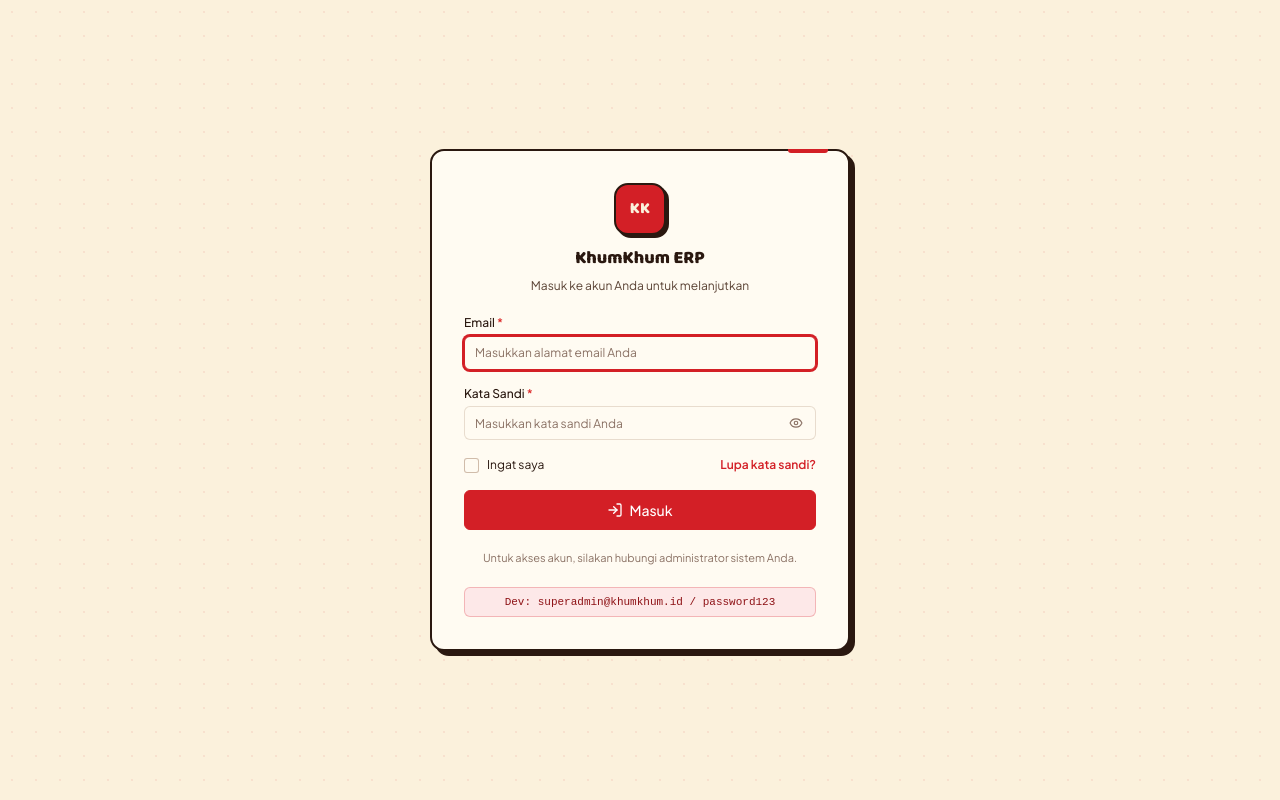
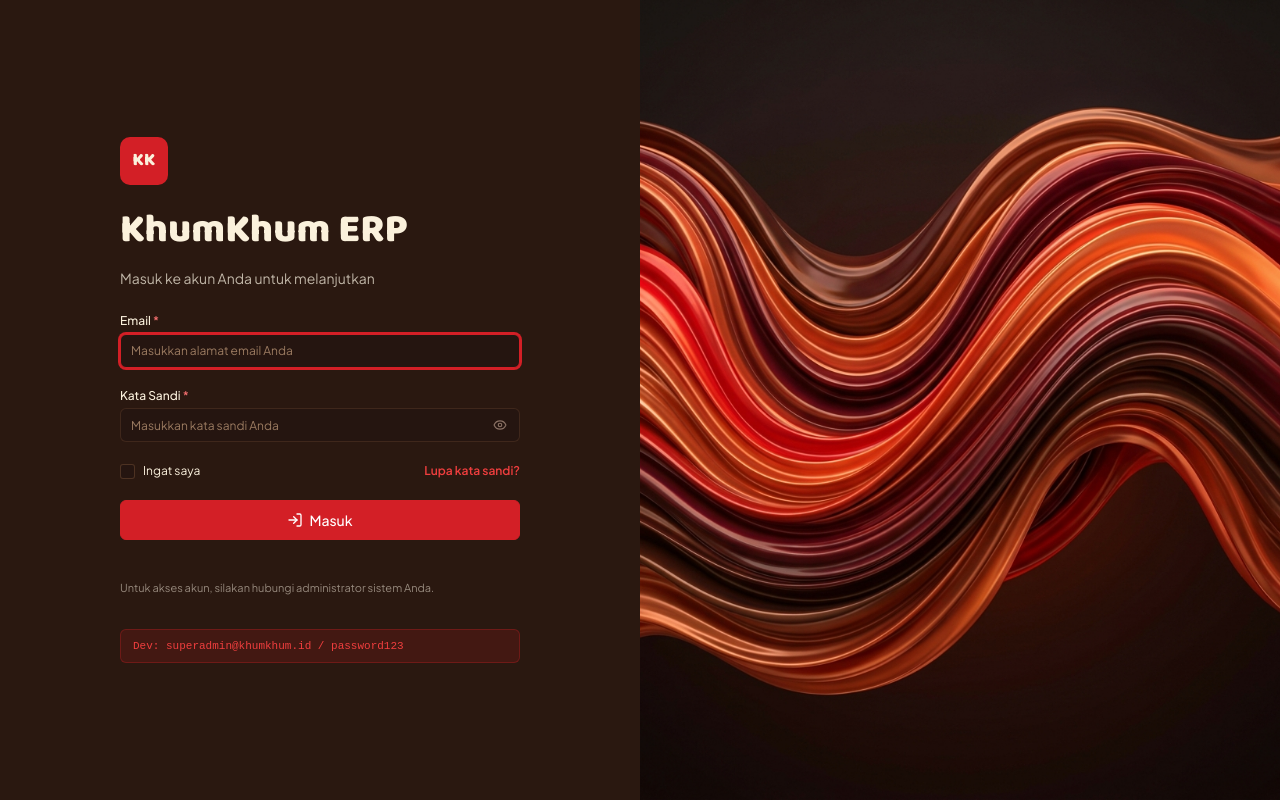
Before and after one commit to faa08/ERP-Khumkhum, a Next.js app: page /login in a window 1280 px wide. Built offline with nearby package versions, Linux system fonts and the light colour scheme; no server answers.

Commit message:
feat: redesign login page with KhumKhum split screen theme

```diff
--- a/src/app/(auth)/auth.module.css
+++ b/src/app/(auth)/auth.module.css
@@ -3,15 +3,32 @@
 .layout {
   min-height: 100vh;
   display: flex;
-  align-items: center;
-  justify-content: center;
-  background-color: var(--cream);
-  background-image: radial-gradient(circle, rgba(211,31,38,0.08) 1px, transparent 1px);
-  background-size: 24px 24px;
-  padding: var(--space-4);
+  background-color: var(--ink); /* Dark background for the left side */
 }
 
 .panel {
+  flex: 1;
+  display: flex;
+  align-items: center;
+  justify-content: center;
+  padding: var(--space-8);
   width: 100%;
-  max-width: 420px;
 }
+
+.visual {
+  display: none;
+}
+
+@media (min-width: 1024px) {
+  .panel {
+    flex: 0 0 50%;
+  }
+  .visual {
+    display: block;
+    flex: 1;
+    background-image: url('/images/login-bg.jpg');
+    background-size: cover;
+    background-position: center;
+    background-repeat: no-repeat;
+  }
+}
--- a/src/app/(auth)/layout.tsx
+++ b/src/app/(auth)/layout.tsx
@@ -7,8 +7,9 @@ export const metadata: Metadata = { title: 'Sign In' };
 
 export default function AuthLayout({ children }: { children: React.ReactNode }) {
   return (
-    <div className={styles.layout}>
+    <div className={styles.layout} data-theme="dark">
       <div className={styles.panel}>{children}</div>
+      <div className={styles.visual} aria-hidden="true" />
     </div>
   );
 }
--- a/src/app/(auth)/login/login.module.css
+++ b/src/app/(auth)/login/login.module.css
@@ -1,73 +1,60 @@
 /* ─── Login Card — KhumKhum Brand ─── */
 
 .card {
-  background-color: var(--cream-card);
-  border: 2.5px solid var(--ink);
-  border-radius: var(--radius-xl);
-  padding: var(--space-8);
+  background: transparent;
+  width: 100%;
+  max-width: 400px;
   display: flex;
   flex-direction: column;
-  gap: var(--space-5);
-  box-shadow: var(--shadow-comic-lg);
+  gap: var(--space-6);
   position: relative;
-}
-
-/* Decorative corner accent */
-.card::before {
-  content: '';
-  position: absolute;
-  top: -2px;
-  right: 20px;
-  width: 40px;
-  height: 4px;
-  background-color: var(--chili);
-  border-radius: 0 0 var(--radius-sm) var(--radius-sm);
+  color: var(--cream);
 }
 
 .header {
   display: flex;
   flex-direction: column;
-  align-items: center;
-  gap: var(--space-2);
-  text-align: center;
+  align-items: flex-start;
+  gap: var(--space-3);
+  text-align: left;
 }
 
 .brandMark {
-  width: 52px;
-  height: 52px;
+  width: 48px;
+  height: 48px;
   background-color: var(--chili);
-  border-radius: var(--radius-xl);
-  border: 2.5px solid var(--ink);
-  box-shadow: var(--shadow-comic);
+  border-radius: var(--radius-lg);
   display: flex;
   align-items: center;
   justify-content: center;
-  font-size: 16px;
+  font-size: 18px;
   font-weight: var(--font-weight-extrabold);
   color: var(--cream);
   font-family: var(--font-display);
   letter-spacing: 0.5px;
-  margin-bottom: var(--space-1);
+  margin-bottom: var(--space-2);
 }
 
 .title {
-  font-size: var(--font-size-2xl);
+  font-size: 2.5rem;
   font-weight: var(--font-weight-extrabold);
-  color: var(--ink);
+  color: var(--cream);
   font-family: var(--font-display);
   line-height: var(--line-height-tight);
 }
 
 .subtitle {
-  font-size: var(--font-size-sm);
-  color: var(--ink-soft);
+  font-size: var(--font-size-md);
+  color: rgba(255, 248, 231, 0.7); /* translucent cream */
   font-family: var(--font-sans);
+  max-width: 300px;
+  line-height: var(--line-height-relaxed);
 }
 
 .form {
   display: flex;
   flex-direction: column;
-  gap: var(--space-4);
+  gap: var(--space-5);
 }
 
 .row {
@@ -79,14 +66,14 @@
 
 .forgotLink {
   font-size: var(--font-size-sm);
-  color: var(--chili);
+  color: var(--chili-bright);
   text-decoration: none;
   font-weight: var(--font-weight-semibold);
   white-space: nowrap;
   flex-shrink: 0;
   transition: color var(--transition-fast);
 }
-.forgotLink:hover { color: var(--chili-deep); text-decoration: underline; }
+.forgotLink:hover { color: var(--cream); text-decoration: underline; }
 
 .showPasswordBtn {
   display: flex;
@@ -101,37 +88,25 @@
   border-radius: var(--radius-sm);
   transition: color var(--transition-fast);
 }
-.showPasswordBtn:hover { color: var(--ink); }
+.showPasswordBtn:hover { color: var(--chili); }
 .showPasswordBtn:focus-visible { outline: 2px solid var(--chili); outline-offset: 1px; }
 
 .footerNote {
   font-size: var(--font-size-xs);
-  color: var(--ink-muted);
-  text-align: center;
+  color: rgba(255, 248, 231, 0.5);
+  text-align: left;
   line-height: var(--line-height-normal);
+  margin-top: var(--space-4);
 }
 
 .devHint {
   font-size: var(--font-size-xs);
-  color: var(--chili-deep);
-  text-align: center;
-  background-color: var(--chili-light);
-  border: 1.5px solid rgba(211, 31, 38, 0.25);
+  color: var(--chili-bright);
+  text-align: left;
+  background-color: rgba(211, 31, 38, 0.15);
+  border: 1px solid rgba(211, 31, 38, 0.3);
   border-radius: var(--radius-md);
-  padding: var(--space-1-5) var(--space-3);
+  padding: var(--space-2) var(--space-3);
   font-family: var(--font-mono);
+  margin-top: var(--space-2);
 }
-
-[data-theme="dark"] .card {
-  background-color: var(--bg-surface);
-  border-color: rgba(139, 94, 60, 0.4);
-  box-shadow: 5px 5px 0 rgba(0,0,0,0.5);
-}
-[data-theme="dark"] .card::before { background-color: var(--chili); }
-[data-theme="dark"] .title { color: var(--text-primary); }
-[data-theme="dark"] .subtitle { color: var(--text-secondary); }
-[data-theme="dark"] .devHint {
-  background-color: rgba(211,31,38,0.10);
-  border-color: rgba(211,31,38,0.25);
-  color: var(--chili-bright);
-}
```
Also changed, not shown: public/images/login-bg.jpg (added).
